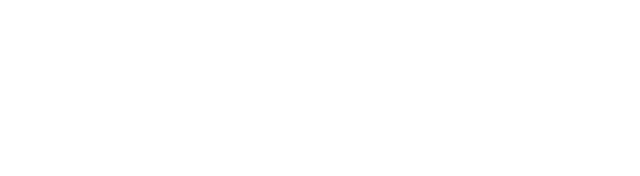
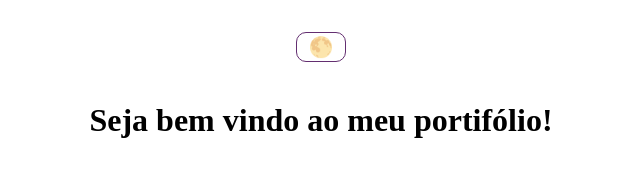
Before and after one commit to VictorO04/meu-portfolio, a plain HTML site: page index.html in a window 1280 px wide. Shown: the whole page, without its empty margins (319-959 px from the left). Drawn offline with Linux system fonts and the light colour scheme.

Commit message:
feat: começa header

```diff
--- a/assets/css/styles.css
+++ b/assets/css/styles.css
@@ -0,0 +1,51 @@
+* {
+    margin: 0;
+    padding: 0;
+    box-sizing: border-box;
+}
+
+body {
+    transition:
+    color 0.3s
+    background-color 0.3s;
+}
+
+body.claro {
+    background-color: white;
+    color: #000000;
+}
+
+body.escuro {
+    background-color: black;
+    color: white;
+}
+
+header {
+    display: flex;
+    flex-direction: column;
+    text-align: center;
+    margin-top: 4vh;
+    align-items: center;
+}
+
+#tema {
+    height: 30px;
+    width: 50px;
+    display: flex;
+    justify-content: center;
+    align-items: center;
+    font-size: 20px;
+    margin-bottom: 5vh;
+    border: 1.5px solid #632e70;
+    border-radius: 10px;
+    cursor: pointer;
+    transition: background-color 0.2s;
+}
+
+body.claro #tema {
+    background-color: white;
+}
+
+body.claro #tema:hover {
+    background-color: #a16baf;
+}
--- a/assets/js/script.js
+++ b/assets/js/script.js
@@ -0,0 +1,2 @@
+const btnTema = document.getElementById("tema");
+const body = document.body;
--- a/index.html
+++ b/index.html
@@ -7,7 +7,10 @@
     <link rel="stylesheet" href="./assets/css/styles.css">
     <script src="./assets/js/script.js" defer></script>
 </head>
-<body>
-
+<body class="claro">
+    <header>
+        <button id="tema">🌕</button>
+        <h1 id="titulo-header">Seja bem vindo ao meu portifólio!</h1>
+    </header>
 </body>
 </html>
```
